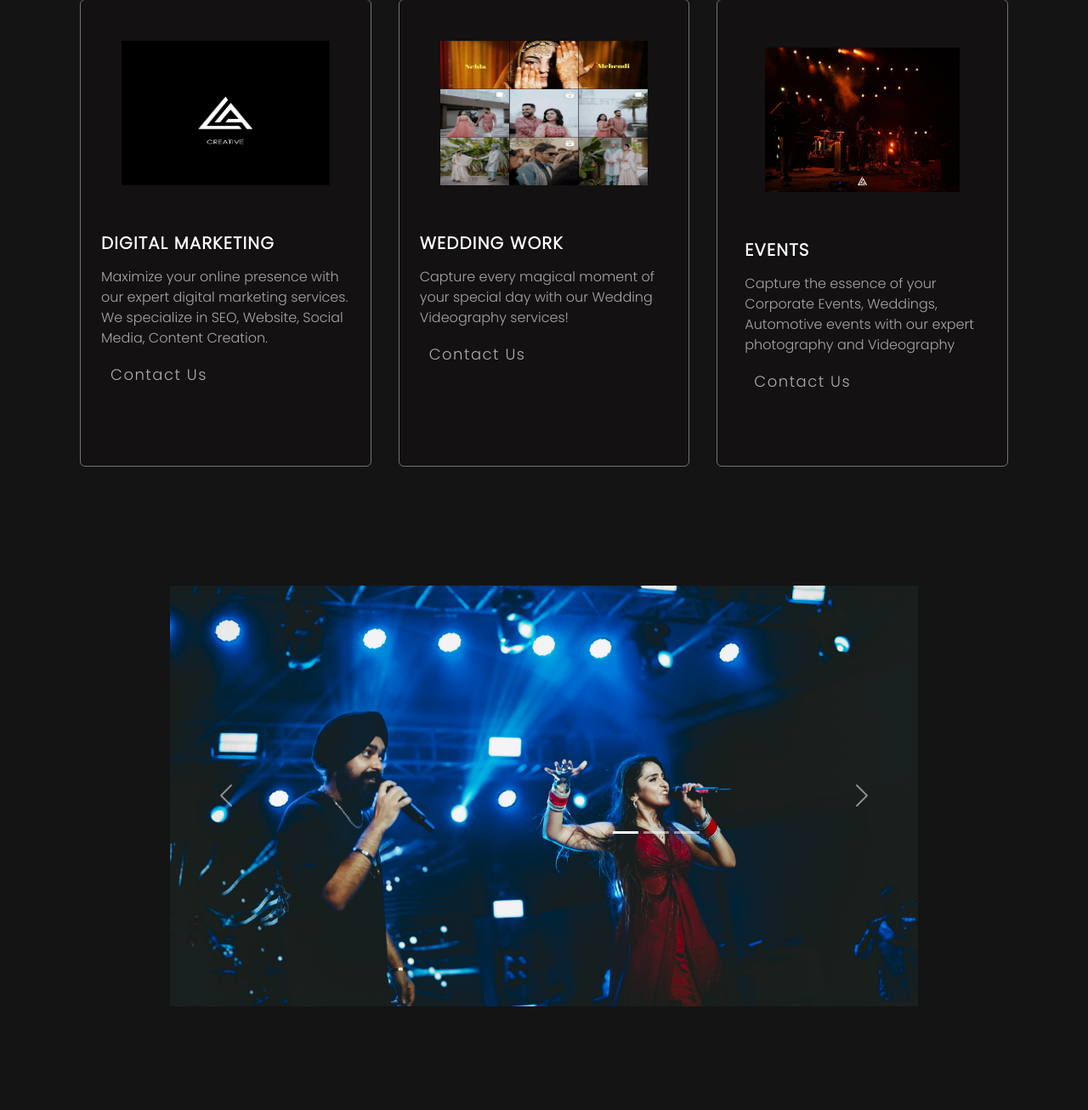
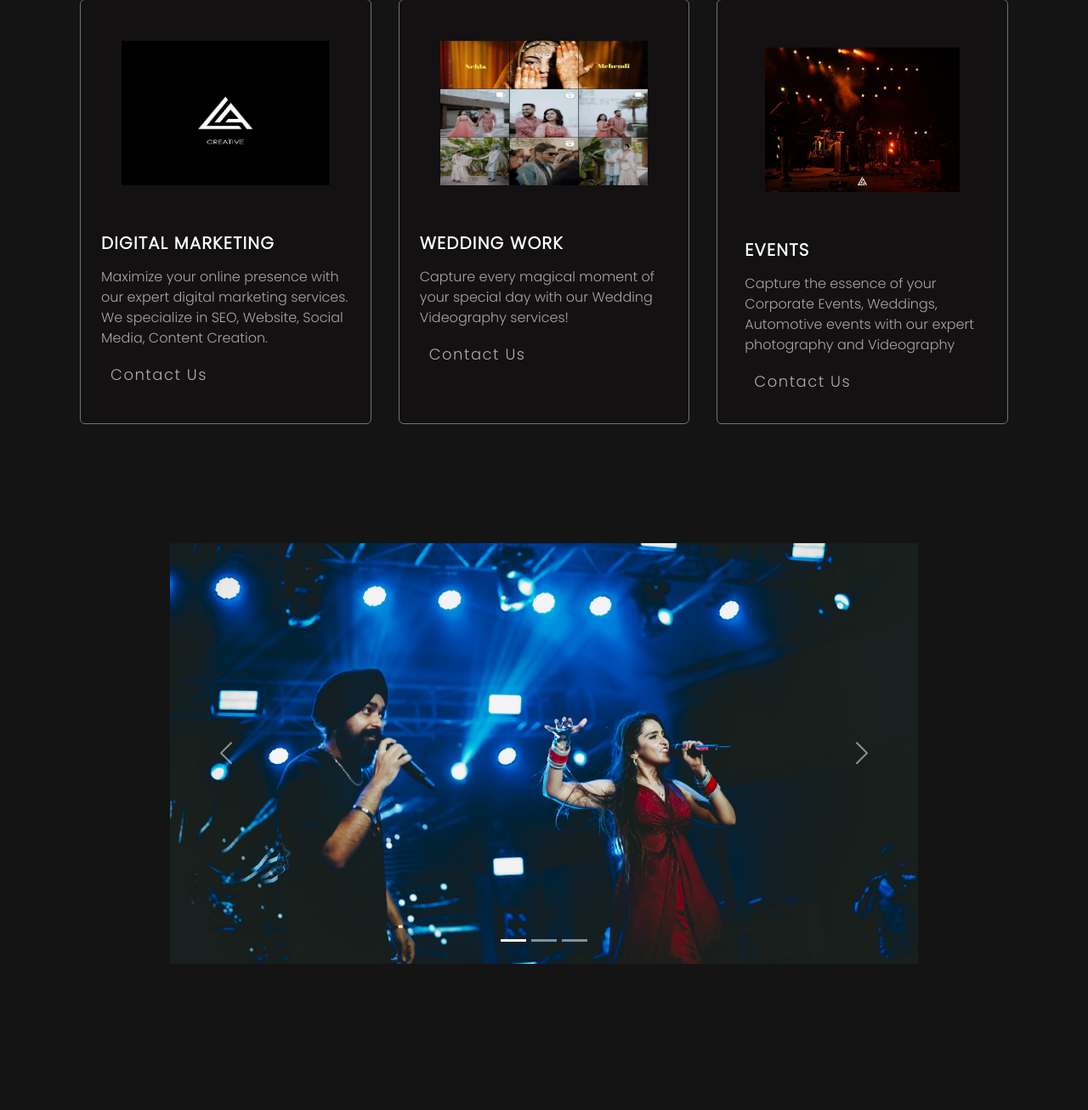
Before and after one commit to favas8606/lacreativesproject, a Django app: page / in a window 1280 px wide. Shown: the part 2288-3594 px from the top of the page at 85% size. Run offline with Django 5.2, Linux system fonts and the light colour scheme; some libraries are stand-ins or nearby versions.

Commit message:
Update header.html

```diff
--- a/template/header.html
+++ b/template/header.html
@@ -122,7 +122,7 @@
     <div class="row">
         <!-- Card 1 -->
         <div class="col-12 col-sm-12 col-md-6 col-lg-4 mb-4 p-3" >
-            <div class="card background_color border-secondary p-2" style="width: 100%; height: 550px;">
+            <div class="card background_color border-secondary p-2" style="width: 100%; height: 500px;">
                 <img src="{% static 'image/logo.PNG' %}" height="250px" width="100%" class="card-img-top image_style" alt="...">
                 <div class="card-body ">
                     <h5 class="card-title text_color pb-2"><b>digital marketing</b></h5>
@@ -132,7 +132,7 @@
             </div>
         </div>
         <div class="col-12 col-sm-12 col-md-6 col-lg-4 mb-4 p-3" >
-          <div class="card background_color border-secondary p-2" style="width: 100%; height: 550px;">
+          <div class="card background_color border-secondary p-2" style="width: 100%; height: 500px;">
               <img src="{% static 'image/wedding.jpg' %}" height="250px" width="100%" class="card-img-top image_style" alt="...">
               <div class="card-body ">
                   <h5 class="card-title text_color pb-2"><b>Wedding work</b></h5>
@@ -142,7 +142,7 @@
           </div>
       </div>
       <div class="col-12 col-sm-12 col-md-6 col-lg-4 mb-4 p-3">
-        <div class="card background_color border-secondary p-3" style="width: 100%; height: 550px;">
+        <div class="card background_color border-secondary p-3" style="width: 100%; height: 500px;">
             <img src="{% static 'image/events.jpg' %}" height="250px" width="100%" class="card-img-top image_style" alt="...">
             <div class="card-body">
                 <h5 class="card-title text_color pb-2"><b>Events</b></h5>
@@ -157,7 +157,7 @@
 <center>
   <div class="col-12 col-sm-12 col-md-12 col-lg-12 mb-3 cursor_bar">
     <div id="carouselExampleIndicators" class="carousel slide" data-bs-interval="3000" > <!-- Set the interval in milliseconds -->
-      <div class="carousel-indicators" style="height: 200px; width: 100%;">
+      <div class="carousel-indicators">
         <button type="button" data-bs-target="#carouselExampleIndicators" data-bs-slide-to="0" class="active" aria-current="true" aria-label="Slide 1"></button>
         <button type="button" data-bs-target="#carouselExampleIndicators" data-bs-slide-to="1" aria-label="Slide 2"></button>
         <button type="button" data-bs-target="#carouselExampleIndicators" data-bs-slide-to="2" aria-label="Slide 3"></button>
@@ -165,13 +165,13 @@
 
       <div class="carousel-inner " >
         <div class="carousel-item active">
-          <img src="{% static 'image/image1.JPG' %}" class="d-block w-100 h-100" alt="...">
+          <img src="{% static 'image/image1.JPG' %}" class="d-block w-100" alt="...">
         </div>
         <div class="carousel-item">
-          <img src="{% static 'image/image2.JPG' %}" class="d-block w-100 h-100" alt="...">
+          <img src="{% static 'image/image2.JPG' %}" class="d-block w-100" alt="...">
         </div>
         <div class="carousel-item">
-          <img src="{% static 'image/image3.jpeg' %}" class="d-block w-100 h-100" alt="...">
+          <img src="{% static 'image/image3.jpeg' %}" class="d-block w-100" alt="...">
         </div>
       </div>
       <button class="carousel-control-prev" type="button" data-bs-target="#carouselExampleIndicators" data-bs-slide="prev">
@@ -260,13 +260,12 @@
 <script>
 
 function submiting() {
-
+  document.querySelector(".phonenumber_error").innerHTML = "";
+    document.querySelector(".phonenumber_error").style.display = "block";
 const numberInput = parseInt(document.getElementById('phonenumber').value);
 const name = document.getElementById('name').value;
 const email = document.getElementById('email').value;
 const message = document.getElementById('message').value;
-document.querySelector(".phonenumber_error").innerHTML = "";
-document.querySelector(".phonenumber_error").style.display = "block";
 
 
 if (numberInput.toString().length != 10 || !/^\d+$/.test(numberInput) || name == "" || email == "" || message == "") {
```
